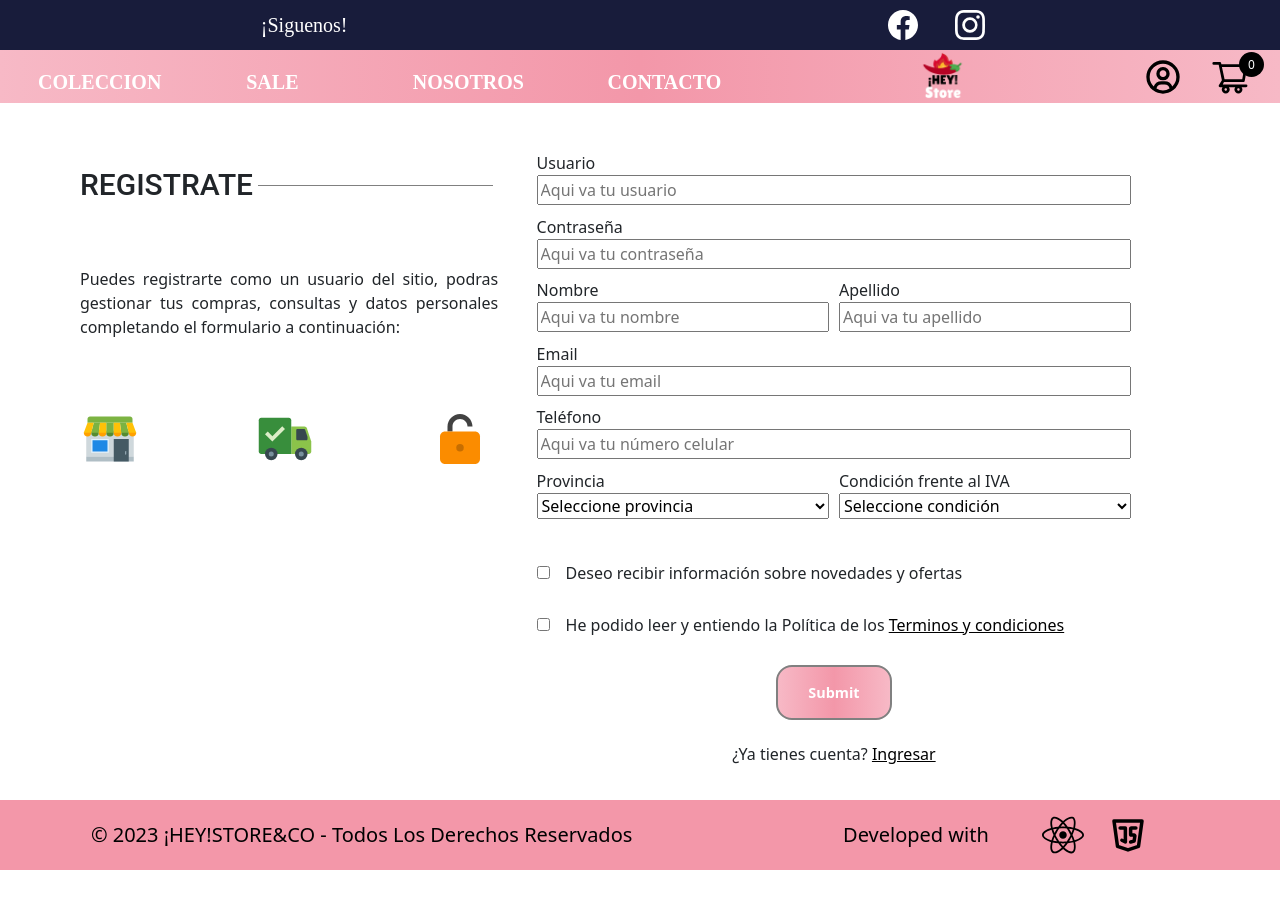
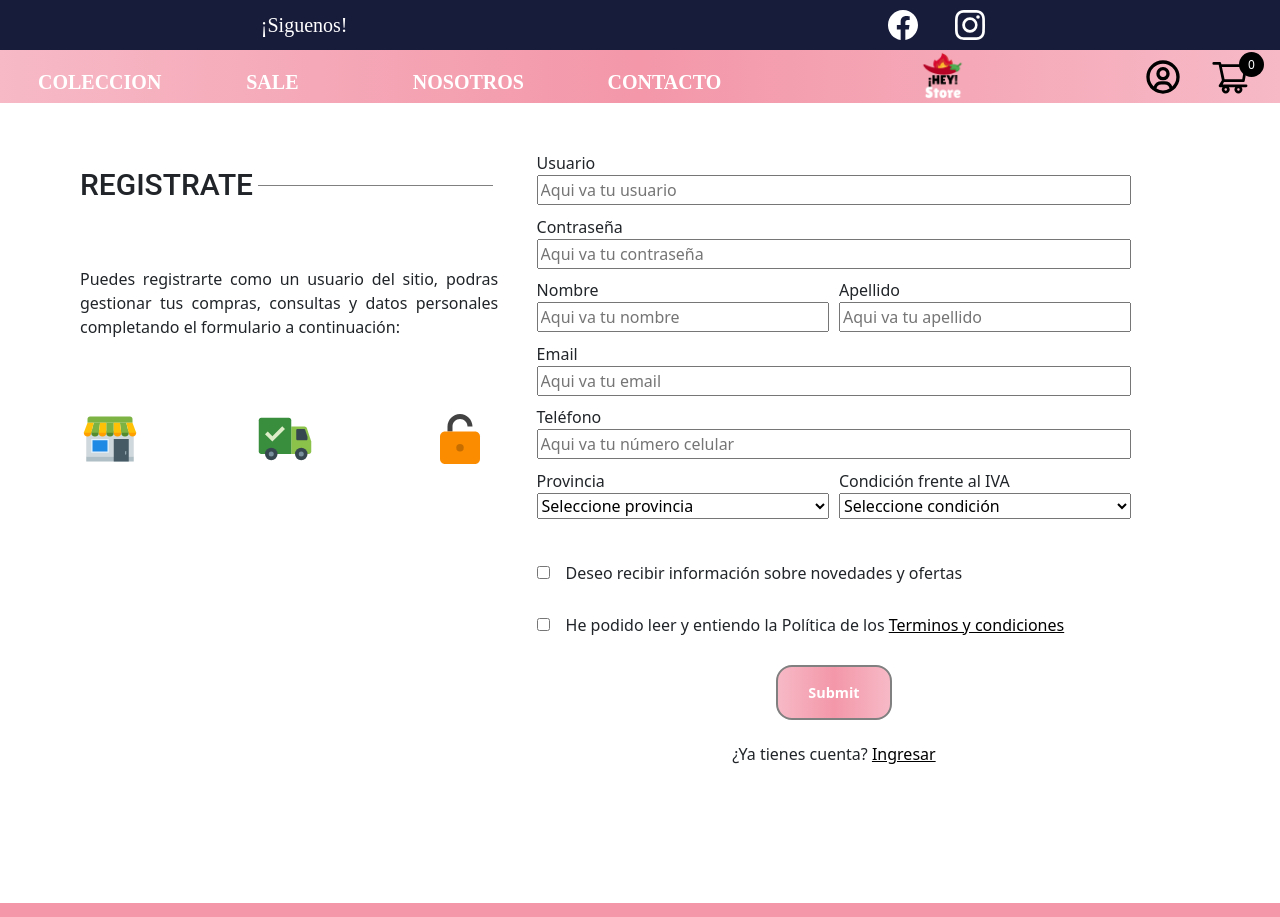
Before and after one commit to MariD1803/ReactIntegrador, a React (Create React App) app: page /registro in a window 1280 px wide. Shown: the top 917 px of the page. Before the commit the page ends 870 px from the top, so only its background shows below. Built offline with nearby package versions, Linux system fonts and the light colour scheme.

Commit message:
add footer css

```diff
--- a/src/components/Footer/Footer.jsx
+++ b/src/components/Footer/Footer.jsx
@@ -2,7 +2,6 @@ import React from 'react'
 import styled from 'styled-components'
 import { BsCreditCard2BackFill } from "react-icons/bs";
 import { FcMoneyTransfer, FcTwoSmartphones } from "react-icons/fc";
-import FooterDerechos from './FooterDerechos';
 
 
 const DivStyledFooter = styled.div  `
@@ -62,7 +61,6 @@ const Footer = () => {
 
       </DivStyledFooter>
 
-      <FooterDerechos></FooterDerechos>
 
 
     </div>
--- a/src/components/Footer/FooterDerechos.jsx
+++ b/src/components/Footer/FooterDerechos.jsx
@@ -11,6 +11,10 @@ const StyledFooterContainerItems = styled.div  `
     flex-direction: row;
     background-color: var(--pink);
     justify-content: space-around;
+    position: absolute;
+    width: 100%;
+
+
 
 
 `
--- a/src/components/Productos/Vestidos/data.js
+++ b/src/components/Productos/Vestidos/data.js
@@ -81,7 +81,7 @@ export const productDataVestidos = [
       imageurl:
         "https://http2.mlstatic.com/D_NQ_NP_945563-MLA53443832771_012023-W.webp",
       name: "Vestido largo tipo cloque",
-      price: "$38.99",
+      price: "7500",
       description: "vestidos",
       color: 'brown',
       tallas: [ 1,2,3,4,5],
--- a/src/components/Rutas/Rutas.jsx
+++ b/src/components/Rutas/Rutas.jsx
@@ -16,6 +16,7 @@ import styled from "styled-components";
 import About from "../pages/about";
 import Contacto from "../pages/contacto";
 import Ingresar from "../pages/ingresar";
+import FooterDerechos from "../Footer/FooterDerechos";
 
 const StyledP = styled.p `
   font-size: 30px;
@@ -211,6 +212,7 @@ const Rutas = () => {
             <Route  path='contacto' element={<Contacto />}></Route>
         </Routes>
       </Router>
+      <FooterDerechos></FooterDerechos>
     </div>
   );
 };
--- a/src/components/pages/about.js
+++ b/src/components/pages/about.js
@@ -5,12 +5,12 @@ import Cart from "../Cart/Cart";
 import PreguntasFrecuentes from "../About/PreguntasFrecuentes/PreguntasFrecuentes";
 import TerminosYCondiciones from "../About/Terminos/TerminosYCondiciones";
 import CambiosODevoluciones from "../About/Cambios/CambiosODevoluciones";
-import FooterDerechos from "../Footer/FooterDerechos";
 
 const StyledContainer = styled.div`
   display: flex;
   flex-direction: row;
   width: 100%;
+  height: 1200px;
 
   @media (max-width: 767px) {
     flex-direction: column;
@@ -32,6 +32,7 @@ const StyledSectionLeft = styled.section`
 
 const StyledUl = styled.ul`
   width: 100%;
+  height: 100%;
   padding: 3rem 0 3rem 1rem;
   margin: 0;
   display: flex;
@@ -91,12 +92,8 @@ const StyledButton = styled.button`
     margin: 0;
   }
 `;
-const DivPositionAbsolute = styled.button`
-    position: absolute;
-    top: 126%;
-    width: 101%;
-    padding: 0;
-    border: none;
+const StyledDivHeight = styled.button`
+    height: 1200px;
 `;
 
 
@@ -150,7 +147,6 @@ const closeToggle = () =>  setActive(false);
 
 
   return (
-    <>
     <div>
       <Cart
         setAllProducts={setAllProducts}
@@ -170,7 +166,9 @@ const closeToggle = () =>  setActive(false);
         setCountTimes={setCountTimes}
 
 
-        > <StyledButton ></StyledButton></Cart>
+        >
+        <StyledButton ></StyledButton>
+        </Cart>
       <StyledContainer>
         <StyledSectionLeft>
           <StyledUl>
@@ -200,7 +198,6 @@ const closeToggle = () =>  setActive(false);
 
 
     </div>
-    <DivPositionAbsolute><FooterDerechos></FooterDerechos></DivPositionAbsolute></>
   );
 };
 
--- a/src/components/pages/contacto.js
+++ b/src/components/pages/contacto.js
@@ -140,7 +140,7 @@ const StyledDiv = styled.div `
 const StyledForm = styled.form  `
   display: flex;
   flex-direction: column;
-  height: 100%;
+  height:  100%;
   width: 100%;
   align-items: center;
   padding: 3rem 1rem 0 1rem;
@@ -227,12 +227,8 @@ const StyledButton = styled.button`
   }
 `;
 
-const DivPositionAbsolute = styled.button`
-    position: absolute;
-    top: 110%;
-    width: 101%;
-    padding: 0;
-    border: none;
+const DivHeigth = styled.div`
+    height: 800px;
 `;
 const Contacto = () => {
 
@@ -344,8 +340,7 @@ const RecargarPagina = () => {
 
 
   return (
-    <>
-    <div>
+    <DivHeigth>
         <Cart
         setAllProducts={setAllProducts}
         total={total}
@@ -439,9 +434,9 @@ const RecargarPagina = () => {
 
         </StyledContainer>
 
-    </div>
+    </DivHeigth>
 
-      <DivPositionAbsolute><FooterDerechos></FooterDerechos></DivPositionAbsolute> </>
+
   )
 }
 
--- a/src/components/pages/ingresar.js
+++ b/src/components/pages/ingresar.js
@@ -56,6 +56,9 @@ const StyledDivCenter = styled.div `
     padding: 3rem 0 0 0;
   }
 `
+const StyledDivheight = styled.div `
+    height: 800px;
+`
 
 const Ingresar = ( ) => {
   const [allProducts, setAllProducts] = useState(JSON.parse(localStorage.getItem("cartContainer"))|| []);
@@ -80,7 +83,7 @@ const closeToggle = () =>  setActive(false);
 
 
     return (
-        <div>
+        <StyledDivheight>
 
         <Cart
         setAllProducts={setAllProducts}
@@ -111,8 +114,8 @@ const closeToggle = () =>  setActive(false);
               </StyledDivContainerTitulo>
             </StyledDivCenter>
             <FormularioIngreso/>
-            <FooterDerechos></FooterDerechos>
-        </div>
+
+        </StyledDivheight>
 
     )
 }
--- a/src/components/pages/registro.js
+++ b/src/components/pages/registro.js
@@ -137,14 +137,16 @@ const StyledDivLinea = styled.div `
     }
 `
 
-const DivPositionAbsolute = styled.button`
-    position: absolute;
-    top: 100%;
-    width: 101%;
-    padding: 0;
-    border: none;
-`;
+const StyledDivheight = styled.div `
+    height: 800px;
 
+    @media (max-width: 780px) {
+      height: 1100px;
+    }
+    @media (max-width: 480px) {
+      height: 1300px;
+    }
+`
 
 
 const Registro = ( ) => {
@@ -170,7 +172,7 @@ const closeToggle = () =>  setActive(false);
 
 
     return (
-        <div>
+        <StyledDivheight>
 
         <Cart
         setAllProducts={setAllProducts}
@@ -213,8 +215,8 @@ const closeToggle = () =>  setActive(false);
                 <FormularioRegistro></FormularioRegistro>
             </StyledSectionRight></StyledDivContainerFormulario>
 
-            <DivPositionAbsolute><FooterDerechos></FooterDerechos></DivPositionAbsolute>
-        </div>
+
+        </StyledDivheight>
 
     )
 }
```
